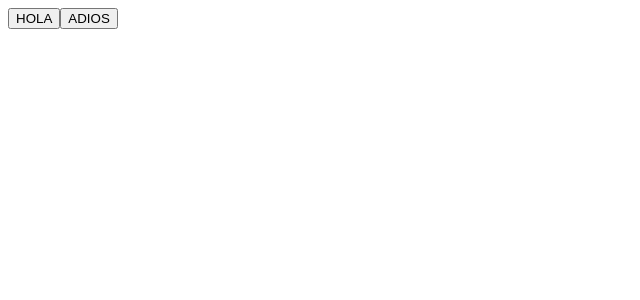
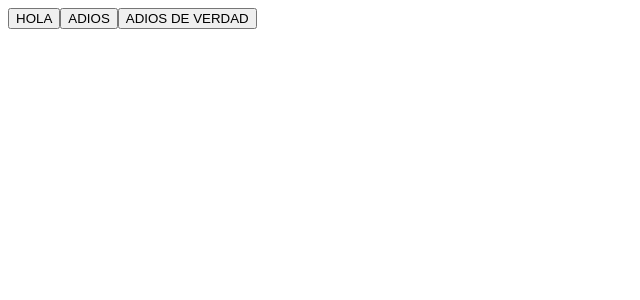
Before and after one commit to jaiimessoto/AngularTrainees, an Angular app: page / in a window 1280 px wide. Shown: the top 300 px of the page, without its empty margins (0-640 px from the left). Built offline with nearby package versions, Linux system fonts and the light colour scheme.

Commit message:
button adios de verdad

```diff
--- a/src/app/app.component.html
+++ b/src/app/app.component.html
@@ -1,3 +1,4 @@
 
 <button>HOLA</button>
 <button>ADIOS</button>
+<button>ADIOS DE VERDAD</button>
```
